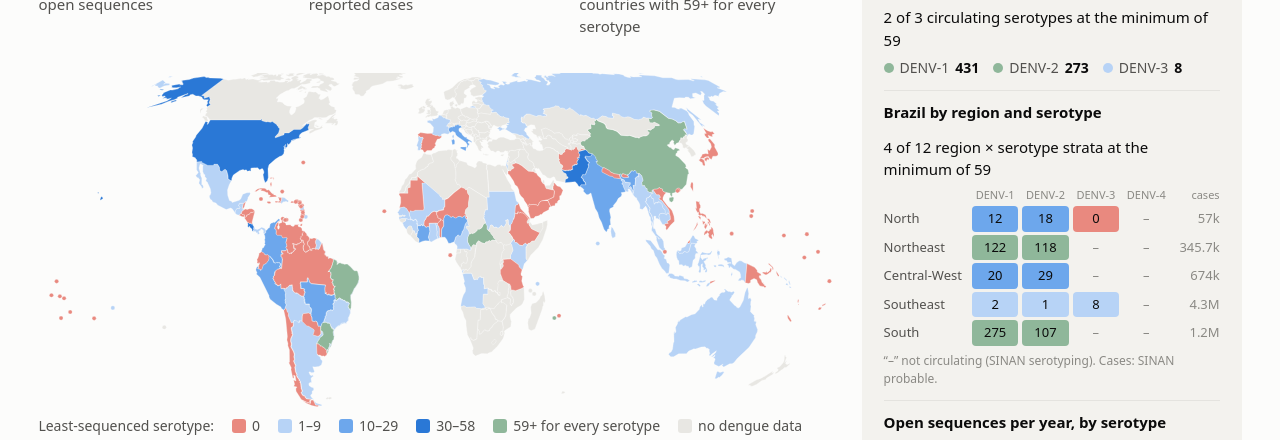
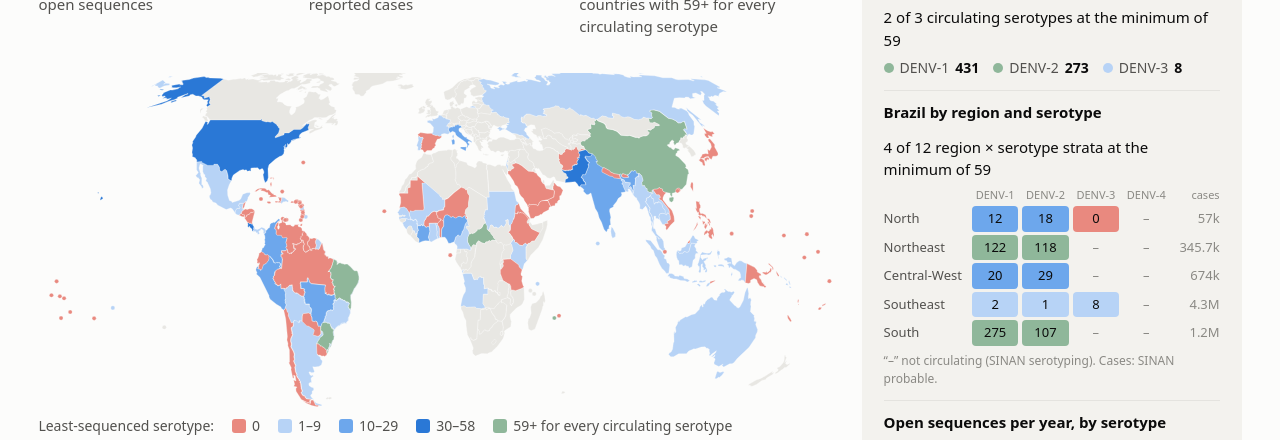
Before and after one commit to dengue-commons/coverage, a plain HTML site: page index.html in a window 1280 px wide. Shown: the part 360-800 px from the top of the page. Drawn offline with Linux system fonts and the light colour scheme.

Commit message:
Label: every circulating serotype

```diff
--- a/index.html
+++ b/index.html
@@ -149,7 +149,7 @@ footer { margin-top: 32px; padding-top: 14px; border-top: 1px solid var(--rule);
   <div class="tiles">
     <div class="tile"><div class="v" id="tSeq"></div><div class="l">open sequences</div></div>
     <div class="tile"><div class="v" id="tCases"></div><div class="l">reported cases</div></div>
-    <div class="tile"><div class="v" id="tMet"></div><div class="l">countries with 59+ for every serotype</div></div>
+    <div class="tile"><div class="v" id="tMet"></div><div class="l">countries with 59+ for every circulating serotype</div></div>
   </div>
   <p class="note" id="note"></p>
   <svg class="map" id="map" role="img" aria-label="World map of open dengue sequences"></svg>
@@ -207,7 +207,7 @@ const BINS_SEQ = [
   { k: "s1", label: "1–9", test: (v) => v < 10 },
   { k: "s2", label: "10–29", test: (v) => v < 30 },
   { k: "s3", label: "30–58", test: (v) => v < 59 },
-  { k: "ok", label: "59+ for every serotype", test: () => true },
+  { k: "ok", label: "59+ for every circulating serotype", test: () => true },
 ];
 const BINS_RATE = [
   { k: "zero", label: "0", test: (v) => v === 0 },
```
